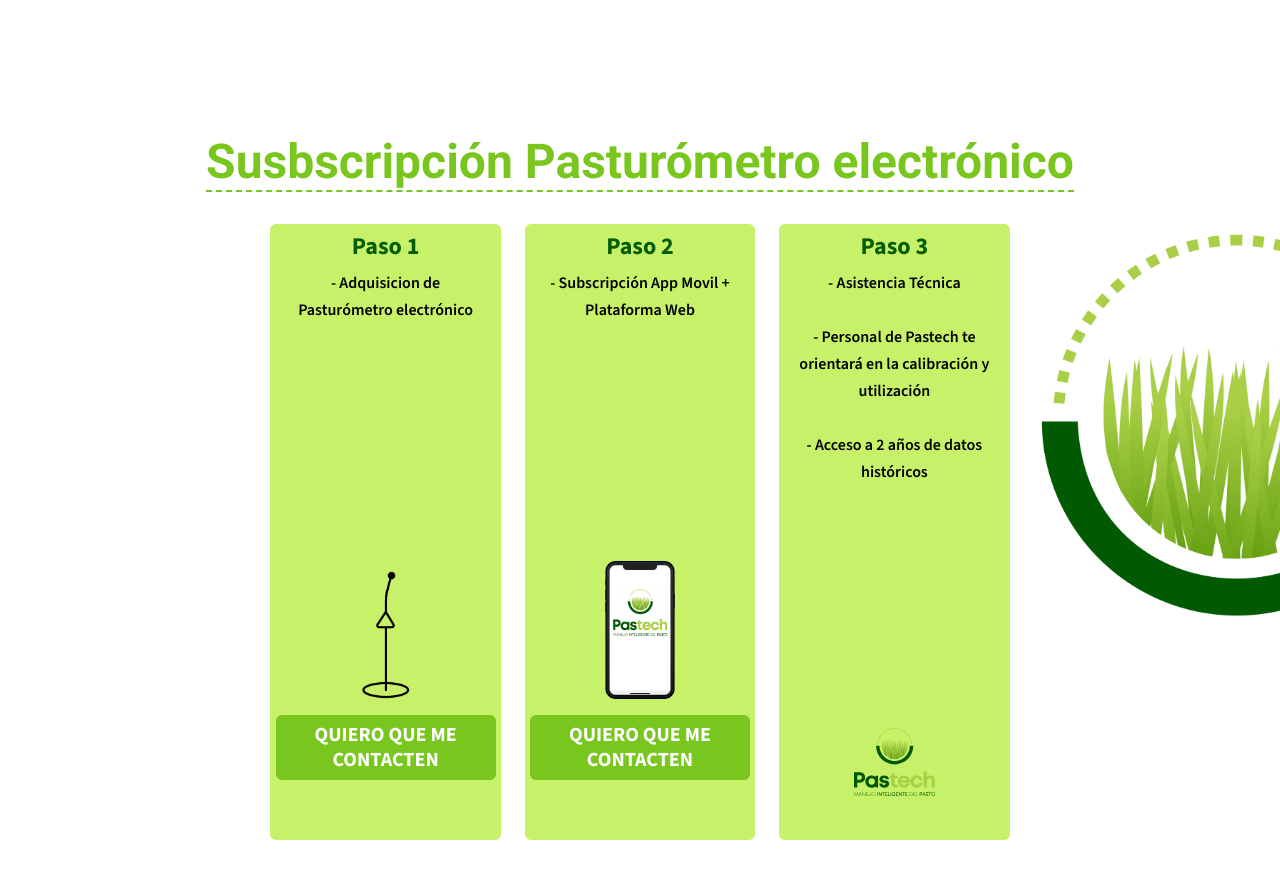
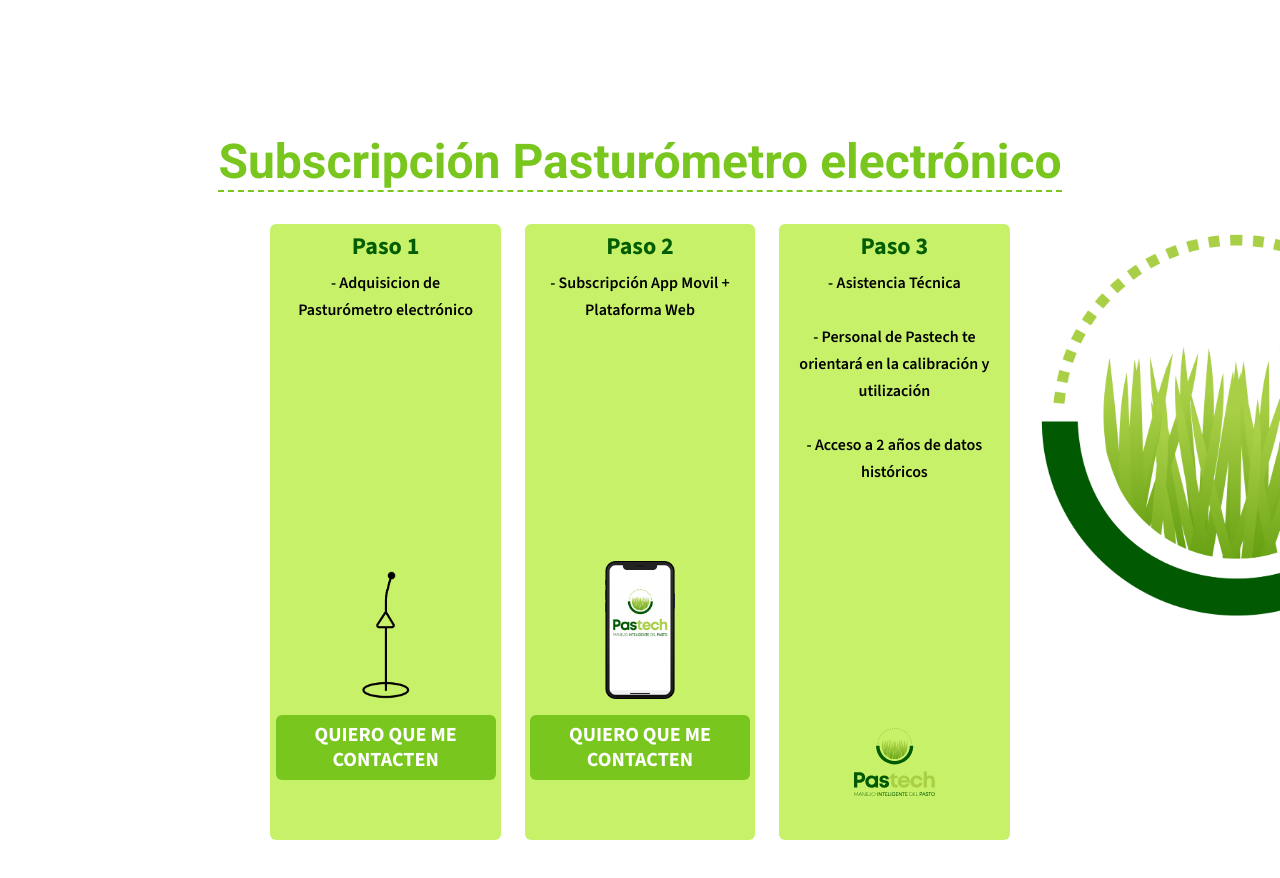
Before and after one commit to TomasMatarazzo/pastech-web, a React (Vite) app: page /pasturometro in a window 1280 px wide. Shown: the part 1640-2518 px from the top of the page. Built offline with nearby package versions, Linux system fonts and the light colour scheme; a web font is replaced by a local one.

Commit message:
Update SubscripcionPasturometro.jsx

```diff
--- a/src/pages/Subscripcion/SubscripcionPasturometro.jsx
+++ b/src/pages/Subscripcion/SubscripcionPasturometro.jsx
@@ -10,7 +10,7 @@
 const SubscripcionPasturometro = () => {
   return (
     <section className='mb-10'>
-        <Titulo titulo = 'Susbscripción Pasturómetro electrónico' padding={'mt-0 pt-2'}></Titulo>
+        <Titulo titulo = 'Subscripción Pasturómetro electrónico' padding={'mt-0 pt-2'}></Titulo>
         <div className=' px-4 pt-4 pb-16 flex max-md:flex-col'>
             <div className='absolute w-[100%] max-lg:hidden ' style={{ backgroundImage: `url(${logo}})` }}>
                 <img src = {logo} className=' absolute right-[-11%] w-[400px] h-[400px]'></img>
```
